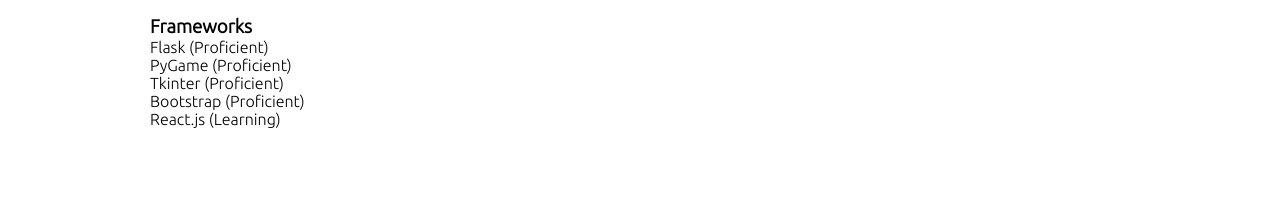
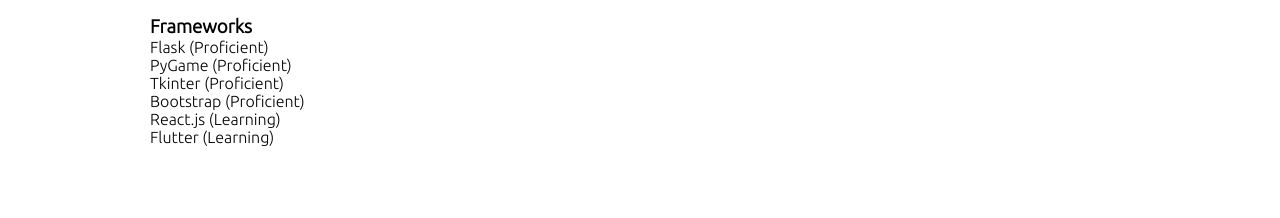
Before and after one commit to arpanneupane19/website-v2, a React (Create React App) app: page / in a window 1280 px wide. Shown: the part 1886-2104 px from the top of the page. Built offline with nearby package versions, Linux system fonts and the light colour scheme.

Commit message:
Added tools used to create projects & some features as well adding another framework in the about section.

```diff
--- a/src/App.js
+++ b/src/App.js
@@ -77,6 +77,7 @@
 			<p>Tkinter (Proficient) </p>
 			<p>Bootstrap (Proficient) </p>
 			<p>React.js (Learning)</p>
+			<p>Flutter (Learning)</p>
 
 		</section>
 
```
